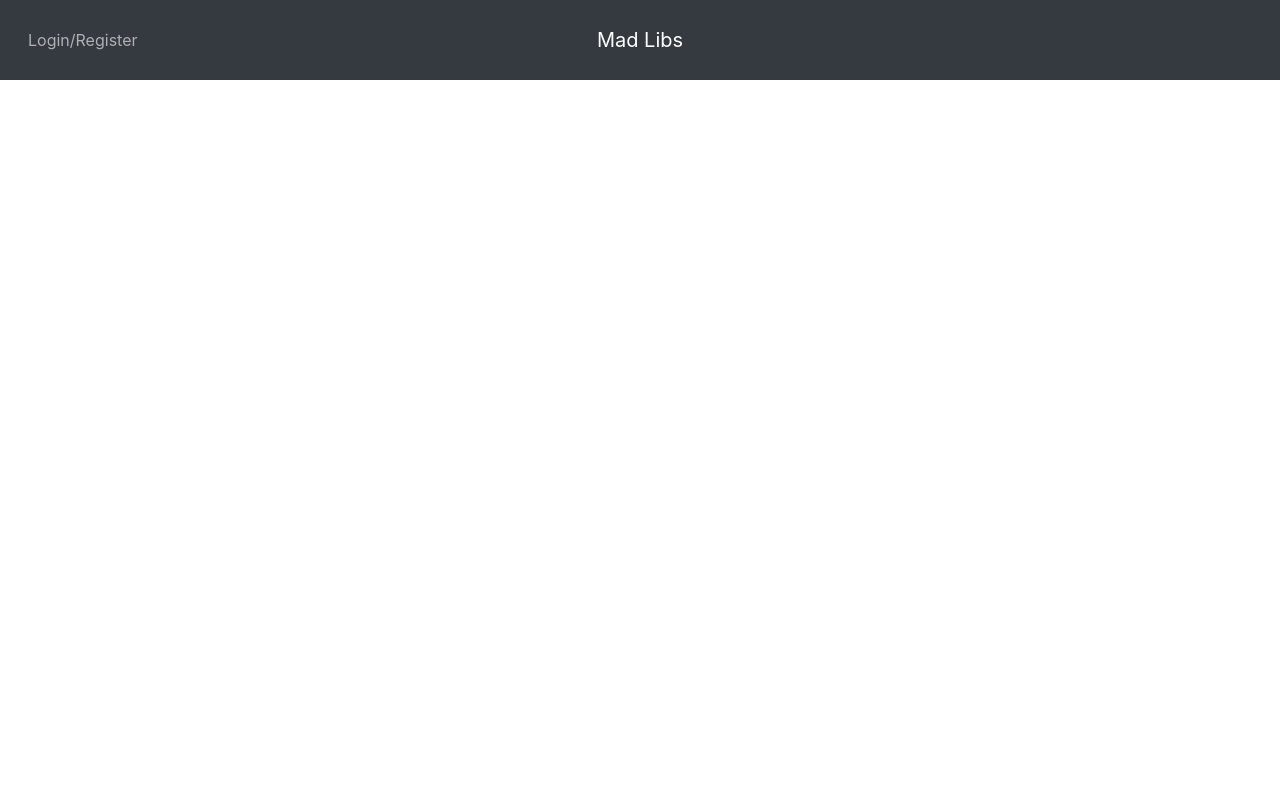
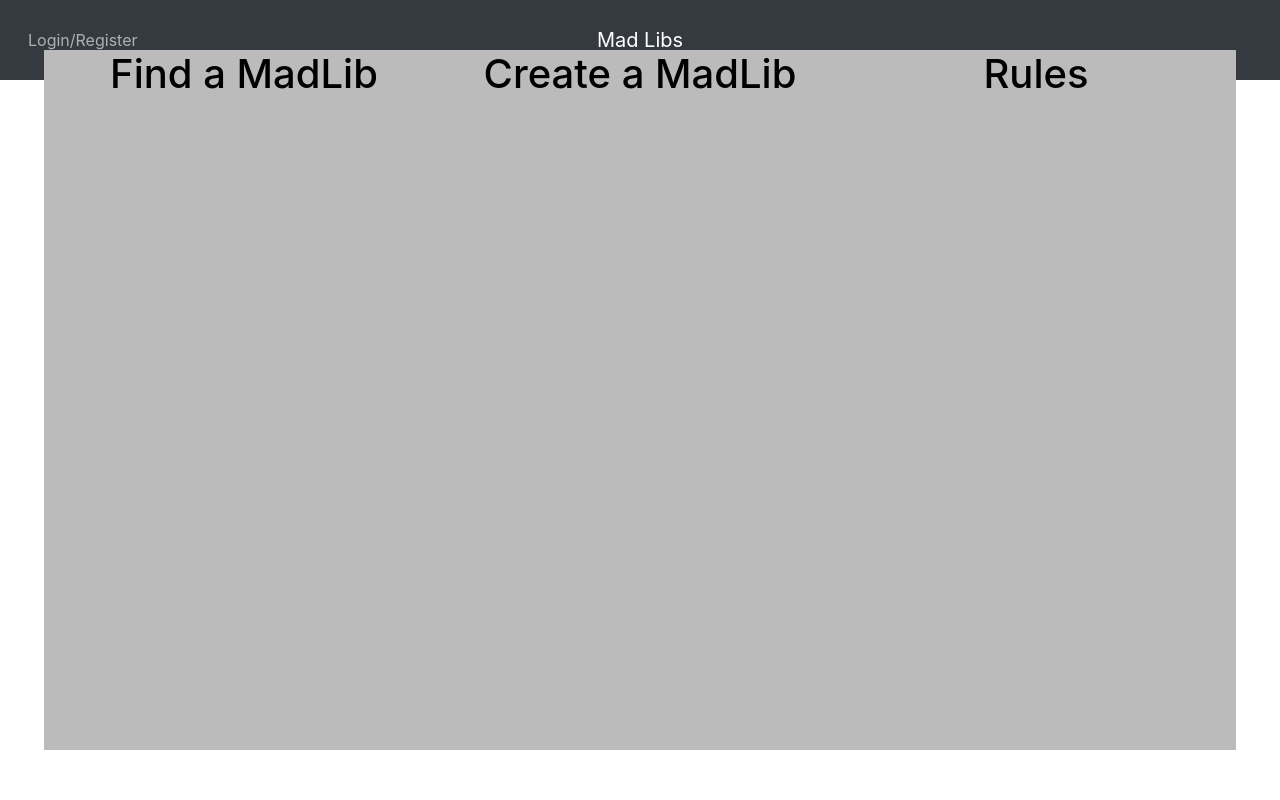
Before and after one commit to FinOloughlin/CITS3403assignment, a Flask app: page / in a window 1280 px wide. Run offline with Flask 3, Linux system fonts and the light colour scheme.

Commit message:
Added three info cards (find a madlib, create, rules) that flip on hover

```diff
--- a/app/static/home.css
+++ b/app/static/home.css
@@ -1,30 +1,5 @@
-.header {
-    position: relative;
-    display: flex;
-    justify-content: space-between;
-    align-items: center;
-    padding: 10px;
-    background-color: darkcyan;
-}
-.welcome-message {
-    position: absolute;
-    left: 50%;
-    transform: translateX(-50%);
-    font-family: 'Times New Roman', Times, serif;
-    font-size: 25px;
-    text-decoration: solid;
-}
 
-.button-container {
-    margin-left: 85%;
-    display: flex;
-    justify-content: flex-end;
-}
-
-.button-container button {
-    margin-left: 10px;
-}
-
+/* Navbar styling */
 .nav-link {
     opacity: 0.6;
     transition: opacity 0.3s ease;
@@ -44,3 +19,78 @@
     left: 50%;
     transform: translateX(-50%);
 }
+
+/* Flipcard Styling */
+.flip-card {
+    background-color: transparent;
+    width: 400px;
+    height: 700px;
+    perspective: 1000px; /* Remove this if you don't want the 3D effect */
+  }
+
+  /* This container is needed to position the front and back side */
+  .flip-card-inner {
+    position: relative;
+    width: 100%;
+    height: 100%;
+    text-align: center;
+    transition: transform 0.8s;
+    transform-style: preserve-3d;
+  }
+
+  /* Do an horizontal flip when you move the mouse over the flip box container */
+  .flip-card:hover .flip-card-inner {
+    transform: rotateY(180deg);
+  }
+
+  /* Position the front and back side */
+  .flip-card-front {
+    position: absolute;
+    width: 100%;
+    height: 100%;
+    -webkit-backface-visibility: hidden; /* Safari */
+    backface-visibility: hidden;
+  }
+
+  .flip-card-back {
+    position: absolute;
+    width: 100%;
+    height: 100%;
+    -webkit-backface-visibility: hidden; /* Safari */
+    backface-visibility: hidden;
+  }
+
+  /* Style the front side (fallback if image is missing) */
+  .flip-card-front {
+    background-color: #bbb;
+    color: black;
+  }
+
+  /* Style the back side */
+  .flip-card-back {
+    background-color: dodgerblue;
+    color: white;
+    transform: rotateY(180deg);
+  }
+
+  /*Card Positioning*/
+  #centreCard {
+    position: absolute;
+    left: 50%;
+    top: 50%;
+    transform: translate(-50%, -50%);
+  }
+
+  #leftCard {
+    position: absolute;
+    left: 5%;
+    top: 50%;
+    transform: translate(-5%, -50%);
+  }
+
+  #rightCard {
+    position: absolute;
+    right: 5%;
+    top: 50%;
+    transform: translate(5%, -50%);
+  }
--- a/app/templates/home.html
+++ b/app/templates/home.html
@@ -10,12 +10,12 @@
     </head>
 
     <body>
+      <!--Navbar Implementations-->
         <nav class="navbar navbar-expand-lg navbar-dark bg-dark">
           <a class="navbar-brand mx-auto" href="#">Mad Libs</a>
           <button class="navbar-toggler" type="button" data-toggle="collapse" data-target="#navbarSupportedContent" aria-controls="navbarSupportedContent" aria-expanded="false" aria-label="Toggle navigation">
             <span class="navbar-toggler-icon"></span>
           </button>
-
           <div class="collapse navbar-collapse" id="navbarSupportedContent">
             <ul class="navbar-nav mr-auto">
               <li class="nav-item active" onclick="window.location.href='{{ url_for('Signup') }}'">
@@ -24,5 +24,44 @@
             </ul>
           </div>
         </nav>
+        <!--Centre card-->
+        <div class="flip-card" id="centreCard">
+          <div class="flip-card-inner">
+            <div class="flip-card-front">
+              <h1>Create a MadLib</h1>
+            </div>
+            <div class="flip-card-back">
+              <h1>How to Create</h1>
+              <p>Write words</p>
+              <p>Leave a blank</p>
+            </div>
+          </div>
+        </div>
+
+        <div class="flip-card" id="leftCard">
+          <div class="flip-card-inner">
+            <div class="flip-card-front">
+              <h1>Find a MadLib</h1>
+            </div>
+            <div class="flip-card-back">
+              <h1>How to add</h1>
+              <p>Fill in the blank</p>
+              <p>Match the description</p>
+            </div>
+          </div>
+        </div>
+
+        <div class="flip-card" id="rightCard">
+          <div class="flip-card-inner">
+            <div class="flip-card-front">
+              <h1>Rules</h1>
+            </div>
+            <div class="flip-card-back">
+              <h1>Rules</h1>
+              <p>Be nice</p>
+              <p>Be creative</p>
+            </div>
+          </div>
+        </div>
     </body>
 </html>
```
Lines whose indentation alone changed are shown as unchanged.
